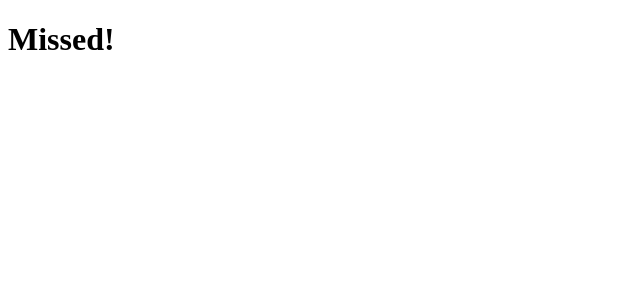
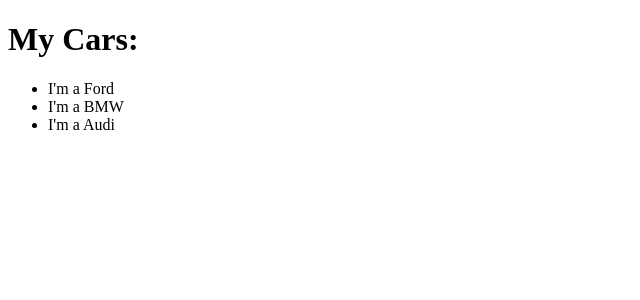
Before and after one commit to thanhpham091790/reactjs, a React (Vite) app in the folder 01-react-tutorial/my-react-app/: page / in a window 1280 px wide. Shown: the top 300 px of the page, without its empty margins (0-640 px from the left). Built offline with nearby package versions, Linux system fonts and the light colour scheme.

Commit message:
Create a simple list using the map() method.

```diff
--- a/01-react-tutorial/my-react-app/src/Car.jsx
+++ b/01-react-tutorial/my-react-app/src/Car.jsx
@@ -1,8 +1,13 @@
-function Car(props) {
+function Car() {
+
+    const cars = ['Ford', 'BMW', 'Audi'];
 
     return (
         <>
-            {props.brand && <h1>My car is {props.brand}!</h1>}
+            <h1>My Cars:</h1>
+            <ul>
+                {cars.map(car => <li key={car}>I'm a {car}</li>)}
+            </ul>
         </>
     );
 }
--- a/01-react-tutorial/my-react-app/src/main.jsx
+++ b/01-react-tutorial/my-react-app/src/main.jsx
@@ -1,6 +1,5 @@
 
 import { createRoot } from 'react-dom/client'
-import Goal from './Goal';
+import Car from './Car';
 
-
-createRoot(document.getElementById('root')).render(<Goal isGoal={false} />);
+createRoot(document.getElementById('root')).render(<Car />);
```
